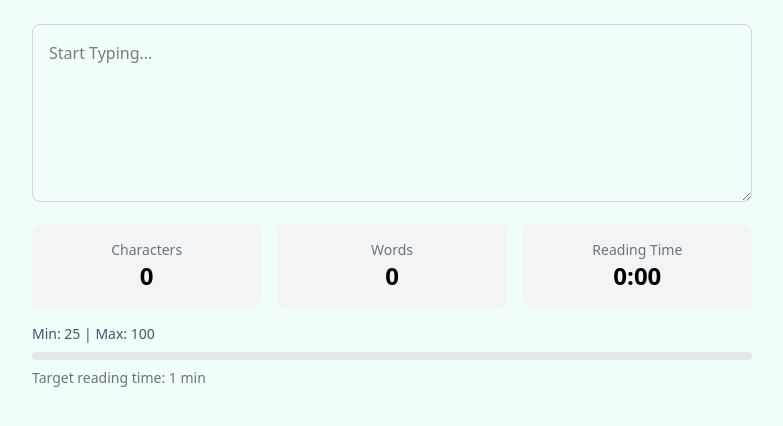
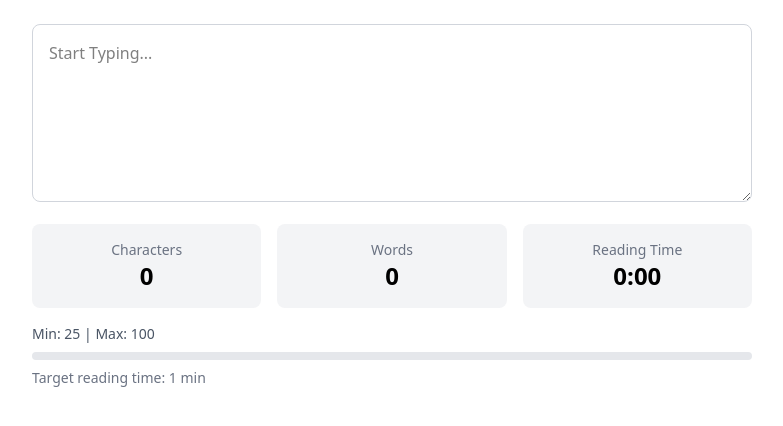
Before and after one commit to unw10181/lab9.2, a React (Vite) app: page / in a window 1280 px wide. Shown: the top 426 px of the page, without its empty margins (248-1031 px from the left). Built offline with nearby package versions, Linux system fonts and the light colour scheme.

Commit message:
styling finalized

```diff
--- a/src/App.tsx
+++ b/src/App.tsx
@@ -4,7 +4,7 @@ import "./App.css";
 function App() {
   return (
     <>
-      <div className="min-h-screen bg-teal-50">
+      <div className="min-h-screen bg-grey-50">
         <CharacterCounter minWords={25} maxWords={100} targetReadingTime={1} />
       </div>
     </>
```
